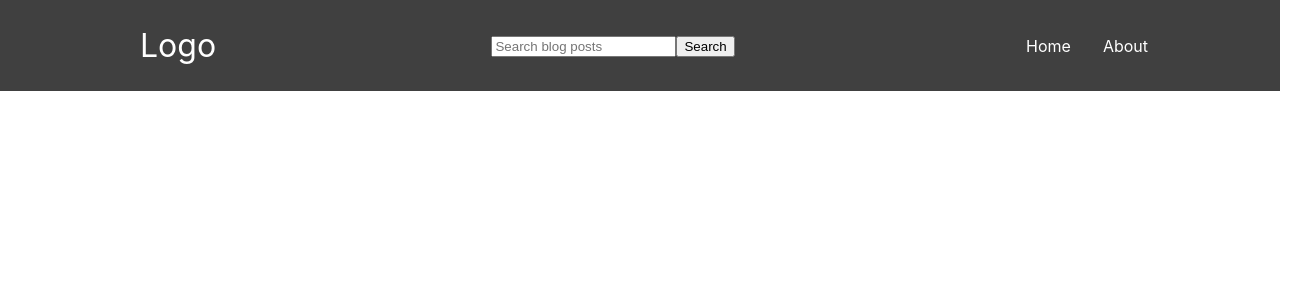
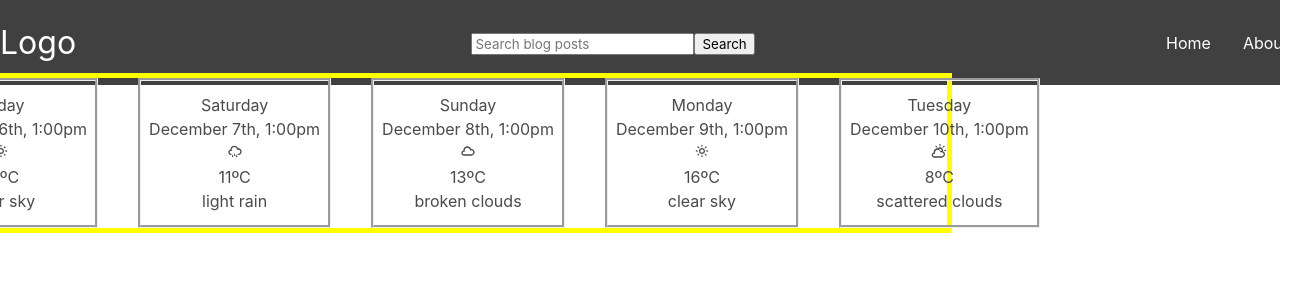
Before and after one commit to paulom174/UITM_TP2022, a React (Create React App) app: page /days in a window 1280 px wide. Shown: the top 300 px of the page, 1304 px wide, since content can reach past the window. Built offline with nearby package versions, Linux system fonts and the light colour scheme.

Commit message:
feat: start 5day forecast page

```diff
--- a/package.json
+++ b/package.json
@@ -3,9 +3,11 @@
   "version": "0.1.0",
   "private": true,
   "dependencies": {
+    "@react-icons/all-files": "^4.1.0",
     "@testing-library/jest-dom": "^5.11.4",
     "@testing-library/react": "^11.1.0",
     "@testing-library/user-event": "^12.1.10",
+    "bulma": "^0.9.3",
     "components": "^0.1.0",
     "react": "^17.0.2",
     "react-dom": "^17.0.2",
--- a/src/App.js
+++ b/src/App.js
@@ -3,6 +3,7 @@ import './App.css';
 import Navbar from './components/NavBar';
 import { BrowserRouter as Router, Routes, Route } from "react-router-dom";
 import Home from './pages/index';
+import DayForecast from './pages/DayForecast';
 import About from './pages/about';
 
 
@@ -13,6 +14,7 @@ function App() {
       <Navbar />
       <Routes>
         <Route path="/" element={<Home />} />
+        <Route path="/days" element={<DayForecast />} />
         <Route path="/about" element={<About />} />
       </Routes>
     </Router>
--- a/src/components/NavBar/NavbarElements.js
+++ b/src/components/NavBar/NavbarElements.js
@@ -8,7 +8,7 @@ export const Nav = styled.nav`
     display: flex;
     justify-content: space-between;
     align-items: center;
-    padding: 0.2rem calc((100vw - 1000px) / 2);
+    padding: 0.2rem calc((100vw - 1400px) / 2);
     z-index: 12;
 `;
 export const NavLogo = styled(Link)`
--- a/src/components/SearchBar/index.js
+++ b/src/components/SearchBar/index.js
@@ -1,4 +1,5 @@
 import React, { useState } from "react";
+import './style.css';
 
 
 const SearchBar = () => {
--- /dev/null
+++ b/src/components/Table/index.js
@@ -0,0 +1,49 @@
+import React from 'react';
+import './style.css';
+import 'bulma/css/bulma.min.css';
+import { TiWeatherSunny, TiWeatherShower, TiWeatherCloudy, TiWeatherPartlySunny } from 'react-icons/ti';
+
+
+const Table = () => {
+    return (
+        <div class="columns is-variable is-2">
+            <div class="column is-narrow">
+                <p>Friday</p>
+                <p>December 6th, 1:00pm</p>
+                <p><TiWeatherSunny></TiWeatherSunny></p>
+                <p>10ºC</p>
+                <p>clear sky</p>
+            </div>
+            <div class="column is-narrow">
+                <p>Saturday</p>
+                <p>December 7th, 1:00pm</p>
+                <p><TiWeatherShower></TiWeatherShower></p>
+                <p>11ºC</p>
+                <p>light rain</p>
+            </div>
+            <div class="column is-narrow">
+                <p>Sunday</p>
+                <p>December 8th, 1:00pm</p>
+                <p><TiWeatherCloudy></TiWeatherCloudy></p>
+                <p>13ºC</p>
+                <p>broken clouds</p>
+            </div>
+            <div class="column is-narrow">
+                <p>Monday</p>
+                <p>December 9th, 1:00pm</p>
+                <p><TiWeatherSunny></TiWeatherSunny></p>
+                <p>16ºC</p>
+                <p>clear sky</p>
+            </div>
+            <div class="column is-narrow">
+                <p>Tuesday</p>
+                <p>December 10th, 1:00pm</p>
+                <p><TiWeatherPartlySunny></TiWeatherPartlySunny></p>
+                <p>8ºC</p>
+                <p>scattered clouds</p>
+            </div>
+        </div>
+    );
+}
+
+export default Table;
--- /dev/null
+++ b/src/components/Table/style.css
@@ -0,0 +1,17 @@
+.column {
+    border-style: groove;
+    text-align: center;
+}
+
+div + div {
+  margin-left: 40px;
+}
+
+.columns {
+    margin: auto;
+    width: 75%;
+    border: 5px solid #FFFF00;
+    display: flex;
+    justify-content: center;
+    align-items: center;
+}
--- /dev/null
+++ b/src/pages/DayForecast.js
@@ -0,0 +1,10 @@
+import React from 'react';
+import Table from '../components/Table/index';
+
+const DayForecast = () => {
+    return (
+        <Table></Table>
+    );
+};
+
+export default DayForecast;
```
Also changed, not shown: src/components/SearchBar/style.css (added), 2 other files (tests, documents, lock files or other folders).
